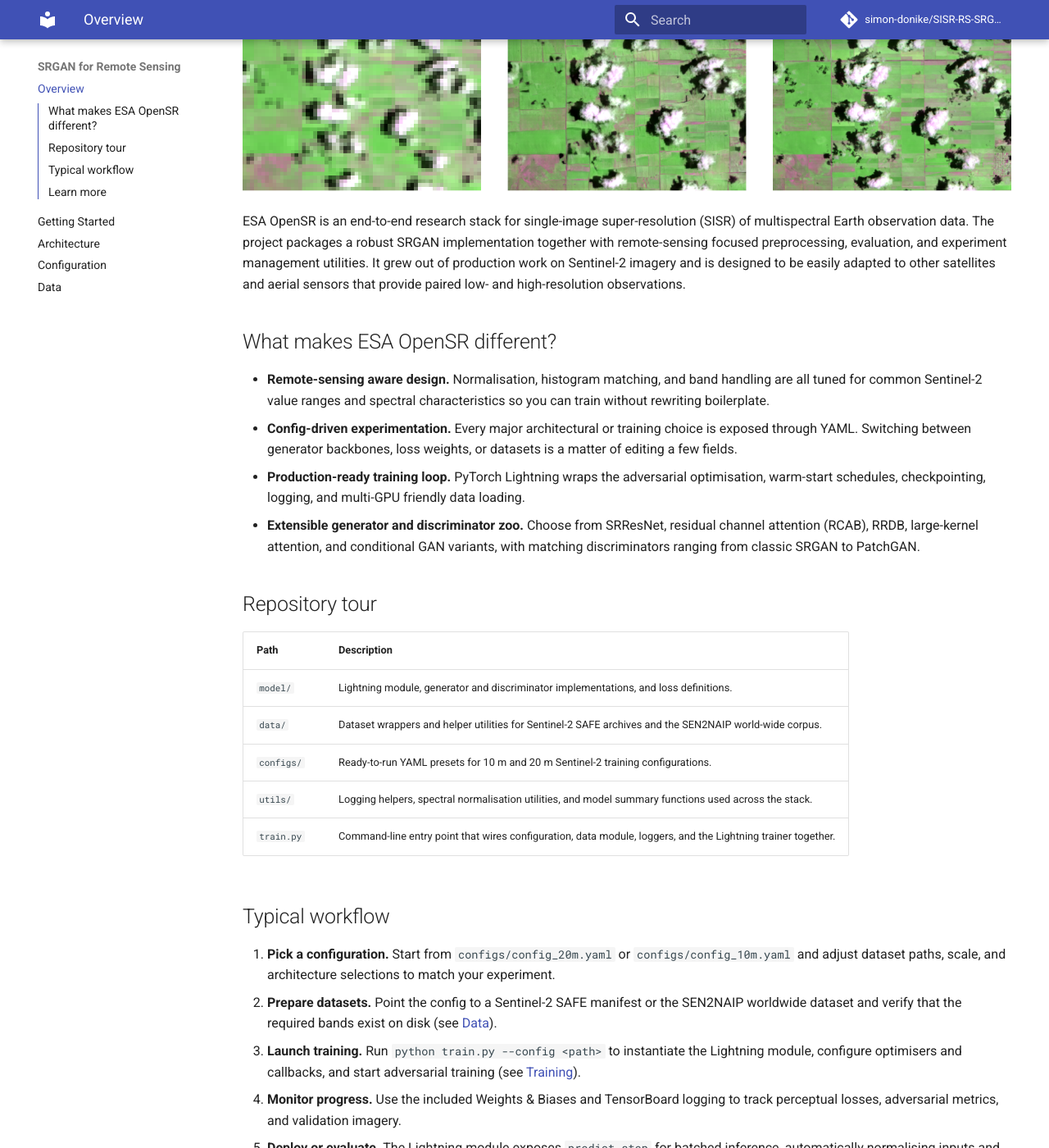
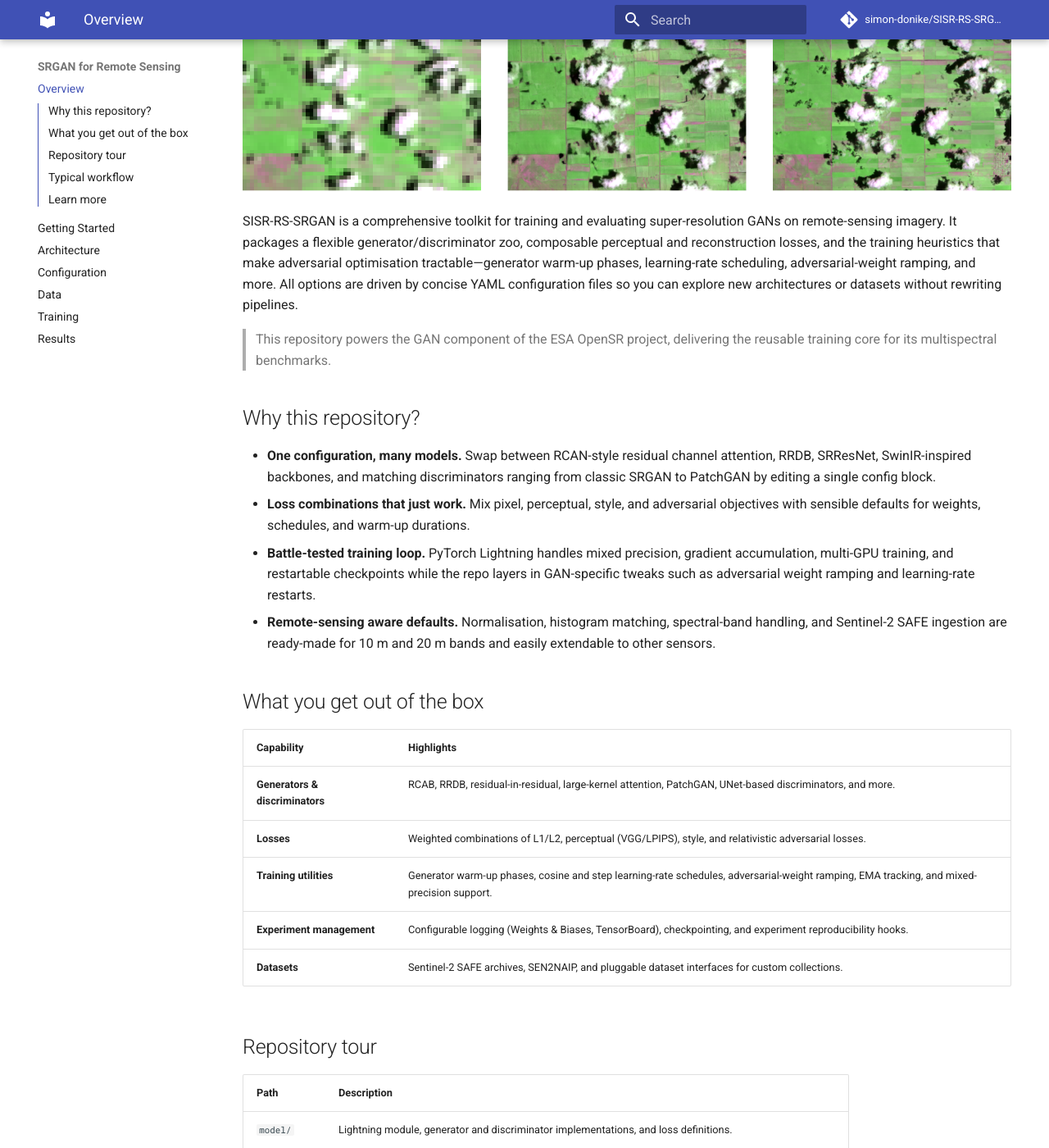
Before and after one commit to simon-donike/SISR-RS-SRGAN, an MkDocs documentation site: the page built from docs/index.md, in a window 1280 px wide and 1400 px high, scrolled down 256 px. Shown: the whole window at 82% size. Built offline with MkDocs 1.6.1 and Material for MkDocs 9.7.7, drawn with Linux system fonts in a browser that asks for light colours; comment, search, counter and statistics services are not loaded; some of the changed text lies outside the part shown.

Commit message:
Refine docs landing page and replace examples with results

```diff
--- a/docs/index.md
+++ b/docs/index.md
@@ -1,22 +1,37 @@
-# ESA OpenSR
+# SISR-RS-SRGAN
 
 ![Super-resolved Sentinel-2 example](assets/6band_banner.png)
 
-ESA OpenSR is an end-to-end research stack for single-image super-resolution (SISR) of multispectral Earth observation data. The
-project packages a robust SRGAN implementation together with remote-sensing focused preprocessing, evaluation, and experiment
-management utilities. It grew out of production work on Sentinel-2 imagery and is designed to be easily adapted to other satellites
-and aerial sensors that provide paired low- and high-resolution observations.
+SISR-RS-SRGAN is a comprehensive toolkit for training and evaluating super-resolution GANs on remote-sensing imagery. It
+packages a flexible generator/discriminator zoo, composable perceptual and reconstruction losses, and the training heuristics
+that make adversarial optimisation tractable—generator warm-up phases, learning-rate scheduling, adversarial-weight ramping, and
+more. All options are driven by concise YAML configuration files so you can explore new architectures or datasets without
+rewriting pipelines.
 
-## What makes ESA OpenSR different?
+> This repository powers the GAN component of the ESA OpenSR project, delivering the reusable training core for its
+> multispectral benchmarks.
 
-* **Remote-sensing aware design.** Normalisation, histogram matching, and band handling are all tuned for common Sentinel-2 value
-  ranges and spectral characteristics so you can train without rewriting boilerplate.
-* **Config-driven experimentation.** Every major architectural or training choice is exposed through YAML. Switching between
-  generator backbones, loss weights, or datasets is a matter of editing a few fields.
-* **Production-ready training loop.** PyTorch Lightning wraps the adversarial optimisation, warm-start schedules, checkpointing,
-  logging, and multi-GPU friendly data loading.
-* **Extensible generator and discriminator zoo.** Choose from SRResNet, residual channel attention (RCAB), RRDB, large-kernel
-  attention, and conditional GAN variants, with matching discriminators ranging from classic SRGAN to PatchGAN.
+## Why this repository?
+
+* **One configuration, many models.** Swap between RCAN-style residual channel attention, RRDB, SRResNet, SwinIR-inspired
+  backbones, and matching discriminators ranging from classic SRGAN to PatchGAN by editing a single config block.
+* **Loss combinations that just work.** Mix pixel, perceptual, style, and adversarial objectives with sensible defaults for
+  weights, schedules, and warm-up durations.
+* **Battle-tested training loop.** PyTorch Lightning handles mixed precision, gradient accumulation, multi-GPU training, and
+  restartable checkpoints while the repo layers in GAN-specific tweaks such as adversarial weight ramping and learning-rate
+  restarts.
+* **Remote-sensing aware defaults.** Normalisation, histogram matching, spectral-band handling, and Sentinel-2 SAFE ingestion are
+  ready-made for 10 m and 20 m bands and easily extendable to other sensors.
+
+## What you get out of the box
+
+| Capability | Highlights |
+| --- | --- |
+| **Generators & discriminators** | RCAB, RRDB, residual-in-residual, large-kernel attention, PatchGAN, UNet-based discriminators, and more. |
+| **Losses** | Weighted combinations of L1/L2, perceptual (VGG/LPIPS), style, and relativistic adversarial losses. |
+| **Training utilities** | Generator warm-up phases, cosine and step learning-rate schedules, adversarial-weight ramping, EMA tracking, and mixed-precision support. |
+| **Experiment management** | Configurable logging (Weights & Biases, TensorBoard), checkpointing, and experiment reproducibility hooks. |
+| **Datasets** | Sentinel-2 SAFE archives, SEN2NAIP, and pluggable dataset interfaces for custom collections. |
 
 ## Repository tour
 
@@ -24,14 +39,14 @@
 | --- | --- |
 | `model/` | Lightning module, generator and discriminator implementations, and loss definitions. |
 | `data/` | Dataset wrappers and helper utilities for Sentinel-2 SAFE archives and the SEN2NAIP world-wide corpus. |
-| `configs/` | Ready-to-run YAML presets for 10 m and 20 m Sentinel-2 training configurations. |
+| `configs/` | Ready-to-run YAML presets covering common scale factors, band selections, and architecture pairings. |
 | `utils/` | Logging helpers, spectral normalisation utilities, and model summary functions used across the stack. |
 | `train.py` | Command-line entry point that wires configuration, data module, loggers, and the Lightning trainer together. |
 
 ## Typical workflow
 
-1. **Pick a configuration.** Start from `configs/config_20m.yaml` or `configs/config_10m.yaml` and adjust dataset paths, scale,
-   and architecture selections to match your experiment.
+1. **Pick a configuration.** Start from a preset in `configs/` and adapt dataset paths, scale, generator, discriminator, and loss
+   options to match your experiment.
 2. **Prepare datasets.** Point the config to a Sentinel-2 SAFE manifest or the SEN2NAIP worldwide dataset and verify that the
    required bands exist on disk (see [Data](data.md)).
 3. **Launch training.** Run `python train.py --config <path>` to instantiate the Lightning module, configure optimisers and
@@ -48,6 +63,7 @@
 * [Data](data.md) details the supported datasets and how to integrate your own.
 * [Getting started](getting-started.md) walks through environment setup and the first training run.
 * [Training](training.md) covers logging, callbacks, and practical tips for stable optimisation.
+* [Results](results.md) showcases ready-to-run configurations for common generator/discriminator pairs.
 
-Whether you are reproducing published results or exploring new remote-sensing modalities, ESA OpenSR gives you a clear and
+Whether you are reproducing published results or exploring new remote-sensing modalities, SISR-RS-SRGAN gives you a clear and
 extensible foundation for multispectral super-resolution research.
--- a/mkdocs.yml
+++ b/mkdocs.yml
@@ -43,9 +43,12 @@
   - pymdownx.details
   - pymdownx.tasklist
   - pymdownx.superfences
+
 nav:
   - Overview: index.md
   - Getting Started: getting-started.md
   - Architecture: architecture.md
   - Configuration: configuration.md
   - Data: data.md
+  - Training: training.md
+  - Results: results.md
```
Also changed, not shown: docs/results.md (added, +14 -0 lines).
